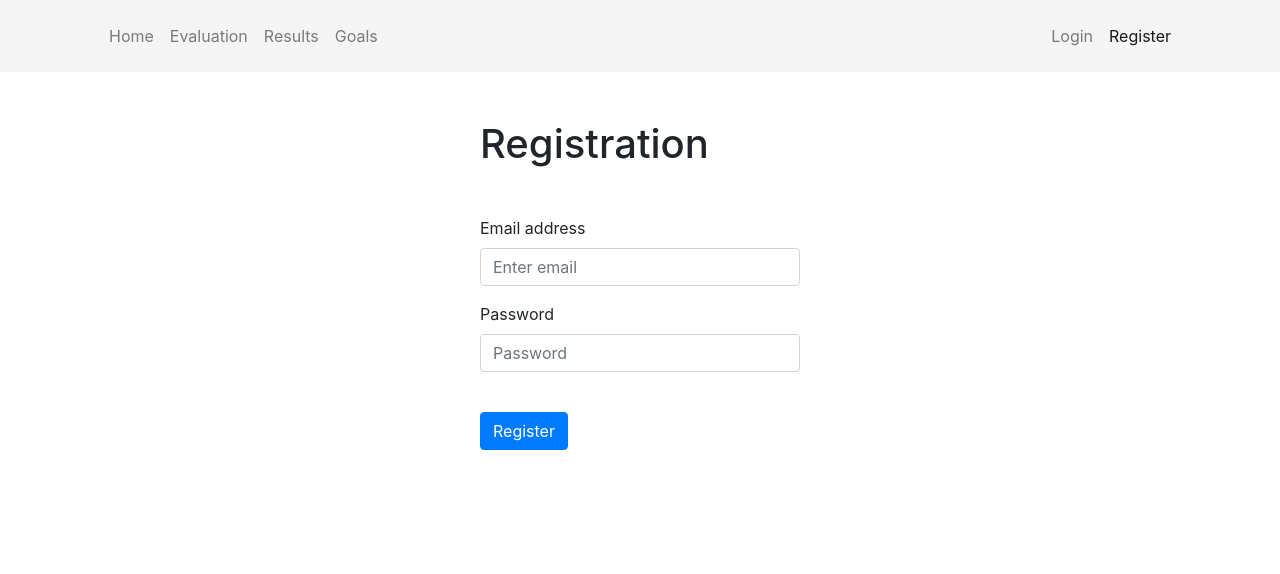
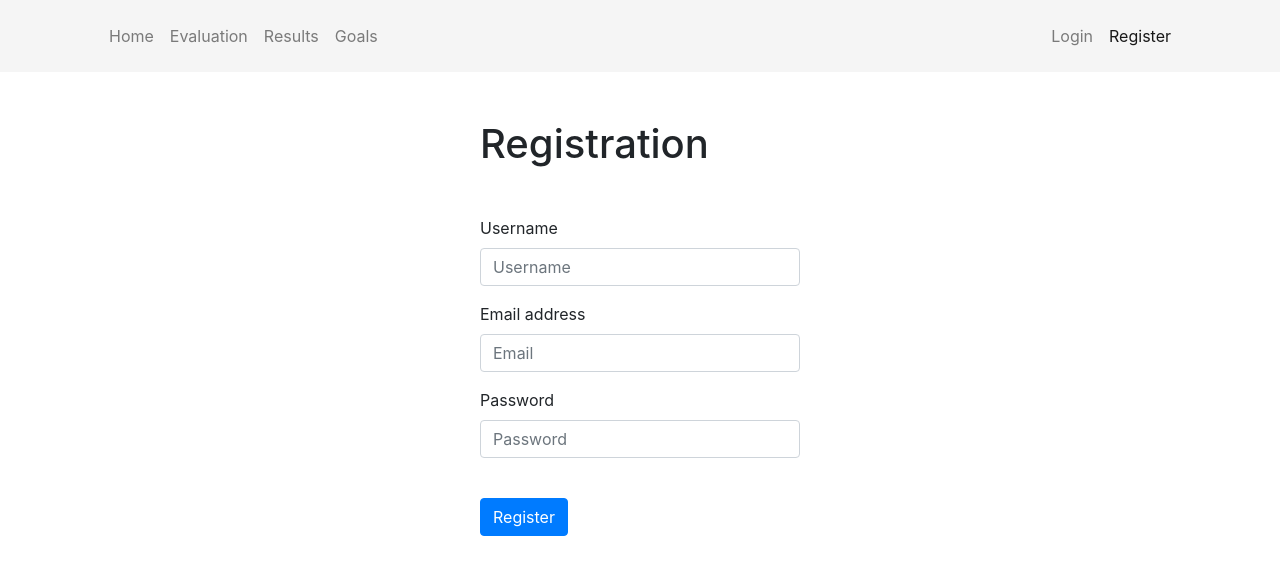
Before and after one commit to SilviuIordache/grow, a Vue app: page /register in a window 1280 px wide. Shown: the top 574 px of the page. Built offline with nearby package versions, Linux system fonts and the light colour scheme; no server answers.

Commit message:
Create separate user col on register

```diff
--- a/src/components/NavigationBar.vue
+++ b/src/components/NavigationBar.vue
@@ -37,9 +37,8 @@ export default {
   methods: {
     async signOut() {
       try {
-        const data = await firebase.auth().signOut();
-        this.$router.push('/login')
-        console.log(data);
+        this.$router.push('/login');
+        await firebase.auth().signOut();
       } catch (err) {
         console.log(err);
       }
--- a/src/main.js
+++ b/src/main.js
@@ -3,11 +3,13 @@ import Vue from 'vue';
 import App from './App.vue';
 import router from './router/index.js'
 import firebase from 'firebase/app';
+import 'firebase/firestore';
 import { firebaseConfig } from './firebase.js';
 
 firebase.initializeApp(firebaseConfig);
+const db = firebase.firestore();
 
-Vue.config.devtools = true;
+Vue.prototype.$db = db;
 
 const app = new Vue({
   el: '#app',
--- a/src/views/Login.vue
+++ b/src/views/Login.vue
@@ -6,7 +6,7 @@
           h1.mb-5 Login
           .form-group
             label(for='emailInput') Email address
-            input#emailInput.form-control(type='email' v-model="email" placeholder='Enter email')
+            input#emailInput.form-control(type='email' v-model="email" placeholder='Email')
           .form-group
             label(for='passInput') Password
             input#passInput.form-control(type='password' v-model="password" placeholder='Password')
--- a/src/views/Register.vue
+++ b/src/views/Register.vue
@@ -5,8 +5,11 @@
         form(@submit.prevent="register")
           h1.mb-5 Registration
           .form-group
+            label(for='usernameInput') Username
+            input#usernameInput.form-control(type='username' v-model="username" placeholder='Username')
+          .form-group
             label(for='emailInput') Email address
-            input#emailInput.form-control(type='email' v-model="email" placeholder='Enter email')
+            input#emailInput.form-control(type='email' v-model="email" placeholder='Email')
           .form-group
             label(for='passInput') Password
             input#passInput.form-control(type='password' v-model="password" placeholder='Password')
@@ -25,6 +28,7 @@ import 'firebase/auth';
 export default {
    data() {
     return {
+      username: '',
       email: '',
       password: '',
       error: ''
@@ -33,7 +37,11 @@ export default {
   methods: {
     async register() {
       try {
-        await firebase.auth().createUserWithEmailAndPassword(this.email, this.password);
+        const response = await firebase.auth().createUserWithEmailAndPassword(this.email, this.password);
+
+        await this.$db.collection('users').doc(response.user.uid).set({
+          username: this.username
+        })
         this.$router.push('/')
       } catch (err) {
         this.error = err.message;
```
